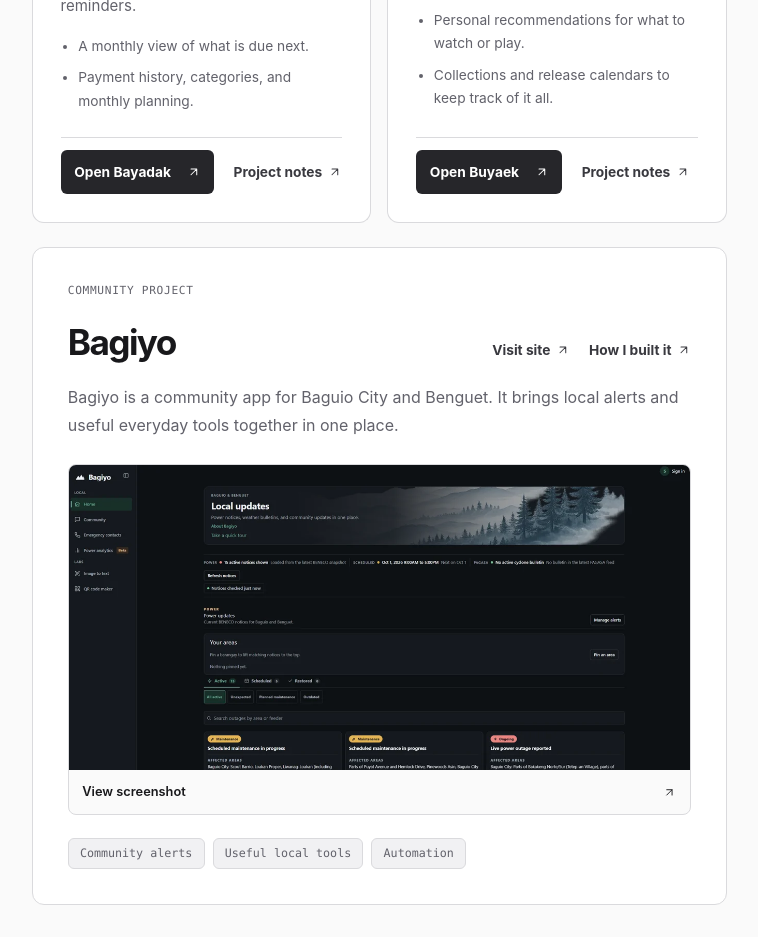
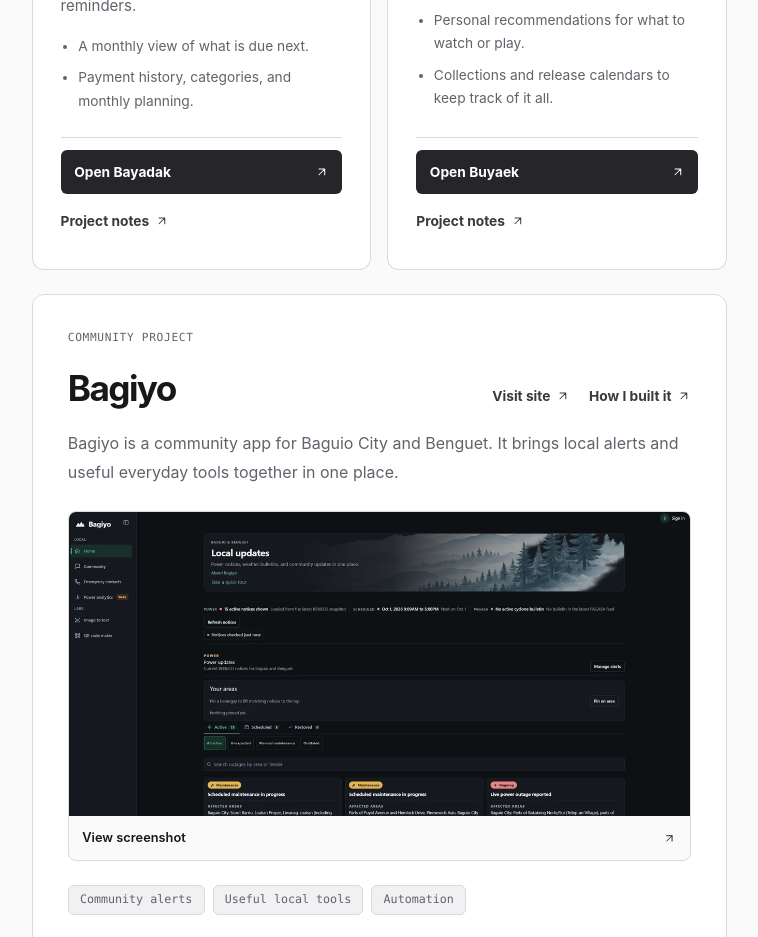
Before and after one commit to jjosh102/my-ng-profile, an Angular app: page / in a window 1280 px wide. Shown: the part 1580-2517 px from the top of the page, without its empty margins (473-1231 px from the left). Built offline with nearby package versions, Linux system fonts and the light colour scheme.

Commit message:
Keep showcase actions aligned when project cards narrow

```diff
--- a/src/styles.css
+++ b/src/styles.css
@@ -381,11 +381,10 @@ body:has(.screenshot-dialog[open]) { overflow: hidden; }
 .app-summary { margin: 0 0 1rem; color: var(--muted); font-size: .94rem; line-height: 1.75; }
 .app-benefits { margin: 0 0 1.5rem; padding-left: 1.1rem; color: var(--muted); font-size: .86rem; line-height: 1.7; }
 .app-benefits li + li { margin-top: .5rem; }
-.app-project .project-actions { align-items: center; margin-top: auto; padding-top: .75rem; border-top: 1px solid var(--border); }
+.app-project .project-actions { align-items: stretch; flex-direction: column; margin-top: auto; padding-top: .75rem; border-top: 1px solid var(--border); }
 .app-launch { display: inline-flex; align-items: center; justify-content: space-between; gap: 1rem; min-height: 44px; padding: .65rem .85rem; border-radius: 6px; background: var(--accent); color: var(--on-accent); font-size: .86rem; font-weight: 650; text-decoration: none; }
 .app-launch:hover { background: var(--accent-hover); }
 @media (max-width: 540px) {
-  .app-project .project-actions { align-items: stretch; flex-direction: column; }
   .app-project .project-link, .app-launch { justify-content: space-between; min-height: 48px; }
 }
 
```
